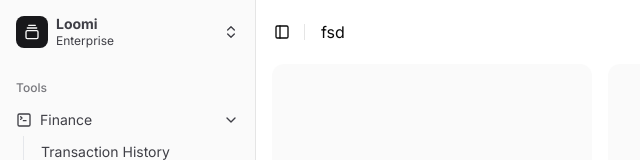
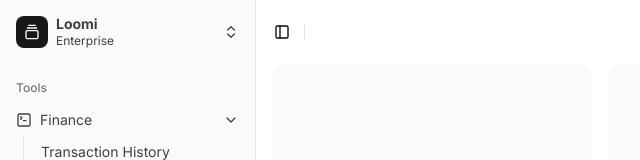
Before and after one commit to Carlthegreatt/Loomi, a Next.js app: page /dashboard in a window 1280 px wide. Shown: the top 160 px of the page, without its empty margins (0-640 px from the left). Built offline with nearby package versions, Linux system fonts and the light colour scheme.

Commit message:
Auto-commit page.tsx: 2025-08-23 19:40:38

```diff
--- a/src/app/dashboard/page.tsx
+++ b/src/app/dashboard/page.tsx
@@ -23,7 +23,7 @@ export default function Page() {
           <div className="flex items-center gap-2 px-4">
             <SidebarTrigger className="-ml-1" />
             <Separator orientation="vertical" className="mr-2 h-4" />
-            <div>fsd</div>
+            <input></input>
           </div>
         </header>
         <div className="flex flex-1 flex-col gap-4 p-4 pt-0">
```
